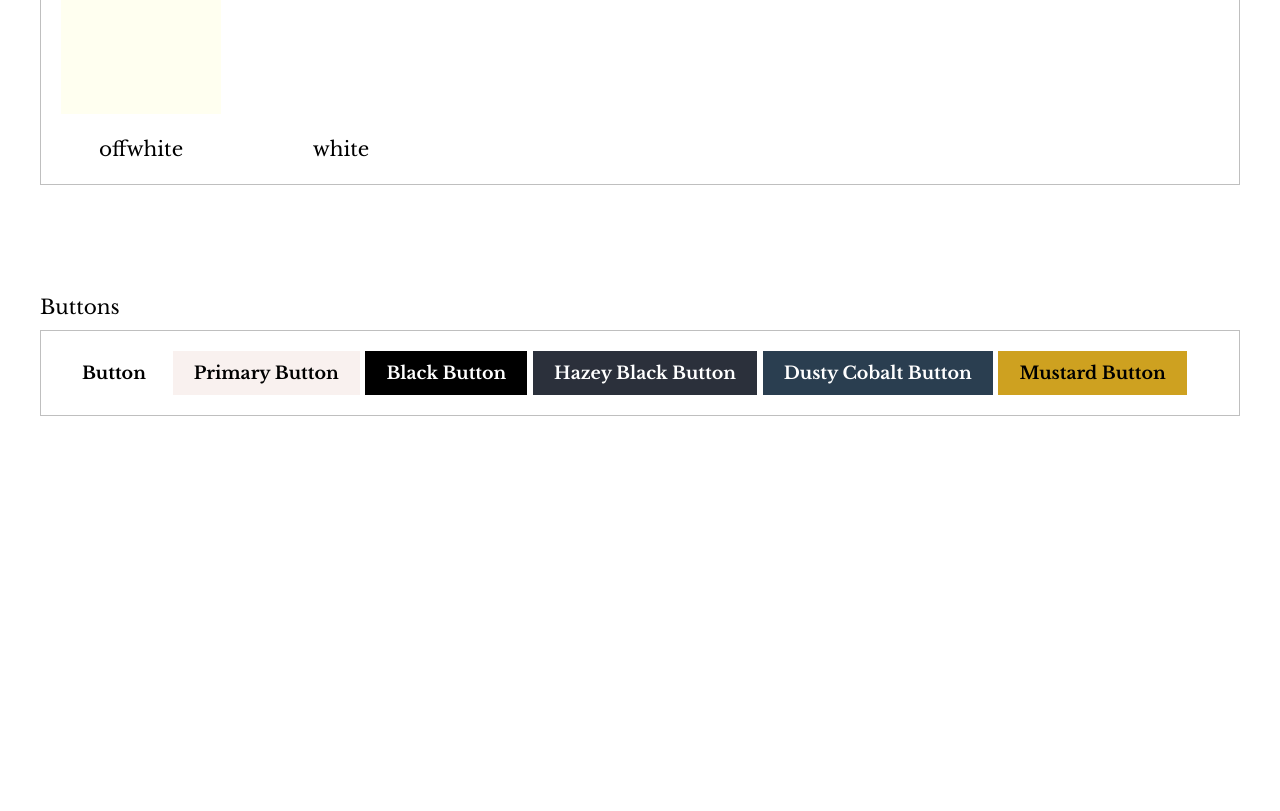
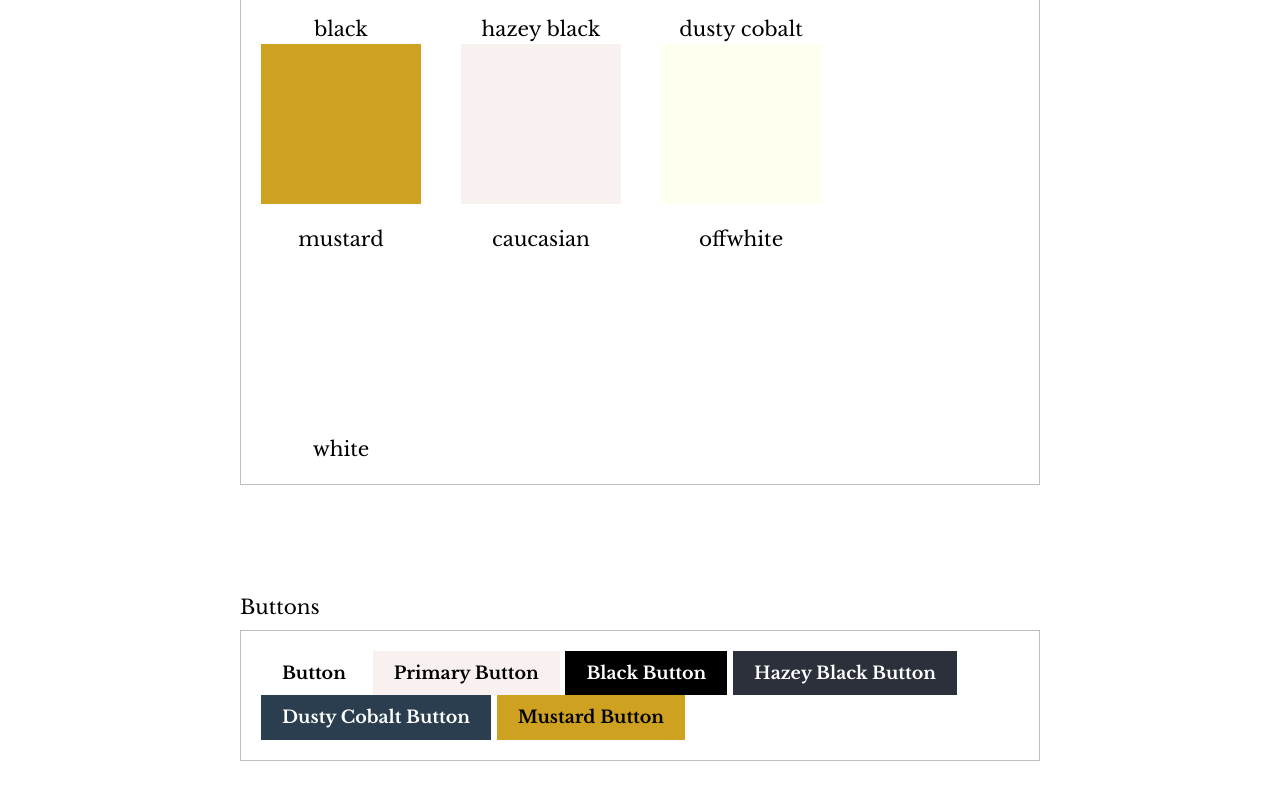
Before and after one commit to becomingbaltimore/becomingbaltimore.github.io, a website: page StylGd/public/index.html in a window 1280 px wide. Shown: the part 3823-4634 px from the top of the page. Before the commit the page ends 4289 px from the top, so only its background shows below. Drawn offline with nearby package versions, Linux system fonts and the light colour scheme.

Commit message:
updating index

```diff
--- a/StylGd/public/index.html
+++ b/StylGd/public/index.html
@@ -39,7 +39,7 @@
     <hr class="m0 black">
 
     <main>
-      <section class="py3">
+      <section class="col-8 mx-auto py3">
         <h1 class="h4 mt0"><a name="typography" class="black">Typography</a></h1>
           <div class="mt1 mb1 p2 border">
             <h1 class="h5">type scale</h1>
@@ -129,7 +129,7 @@
           </div>
       </section>
 
-      <section class="py3">
+      <section class="col-8 mx-auto py3">
         <h1 class="h4"><a name="colors" class="black">Colors</a></h1>
         <div class="mt1 mb1 p2 border">
           <div class="flex flex-wrap mxn2">
@@ -165,7 +165,7 @@
         </div>
       </section>
 
-      <section class="py3">
+      <section class="col-8 mx-auto py3">
         <h1 class="h4"><a name="buttons" class="black">Buttons  </a></h1>
         <div class="mt1 mb1 p2 border">
           <button class="btn">Button</button>
```
Also changed, not shown: StylGd/src/index.html (+3 -3 lines).
